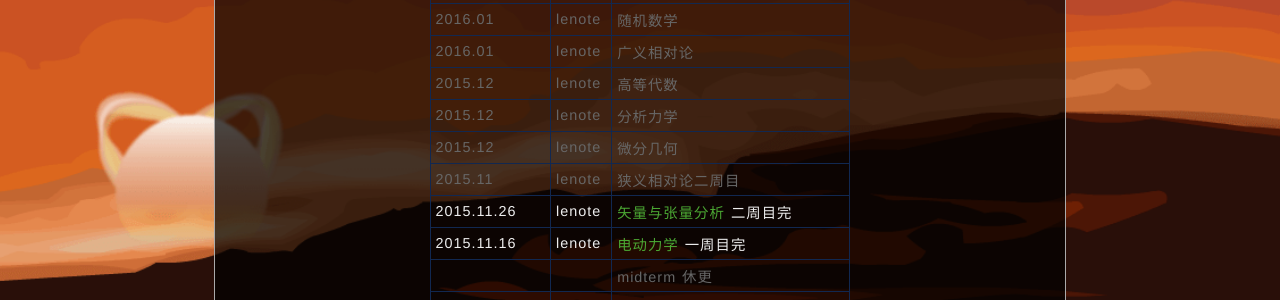
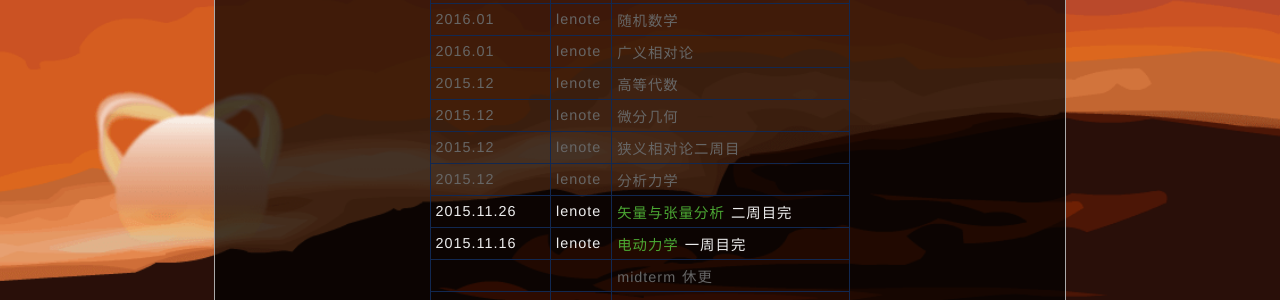
Before and after one commit to LePtC/LePtC.github.io, a Jekyll site: the page built from index.html, in a window 1280 px wide and 900 px high, scrolled down 1415 px. Shown: the part 151-451 px from the top of the window. Built offline with Jekyll 4.4.1, drawn with Linux system fonts in a browser that asks for light colours; Markdown is read by kramdown in place of the engine named in the settings; formulas are drawn with MathJax 3; comment, search, counter and statistics services are not loaded.

Commit message:
update plan

```diff
--- a/index.html
+++ b/index.html
@@ -140,17 +140,17 @@ title: LePtC
 <tr style="color:#666">
   <td>2015.12</td>
   <td>lenote</td>
-  <td>分析力学</td>
+  <td>微分几何</td>
 </tr>
 <tr style="color:#666">
   <td>2015.12</td>
   <td>lenote</td>
-  <td>微分几何</td>
+  <td>狭义相对论二周目</td>
 </tr>
 <tr style="color:#666">
-  <td>2015.11</td>
+  <td>2015.12</td>
   <td>lenote</td>
-  <td>狭义相对论二周目</td>
+  <td>分析力学</td>
 </tr>
 
 <tr>
```
